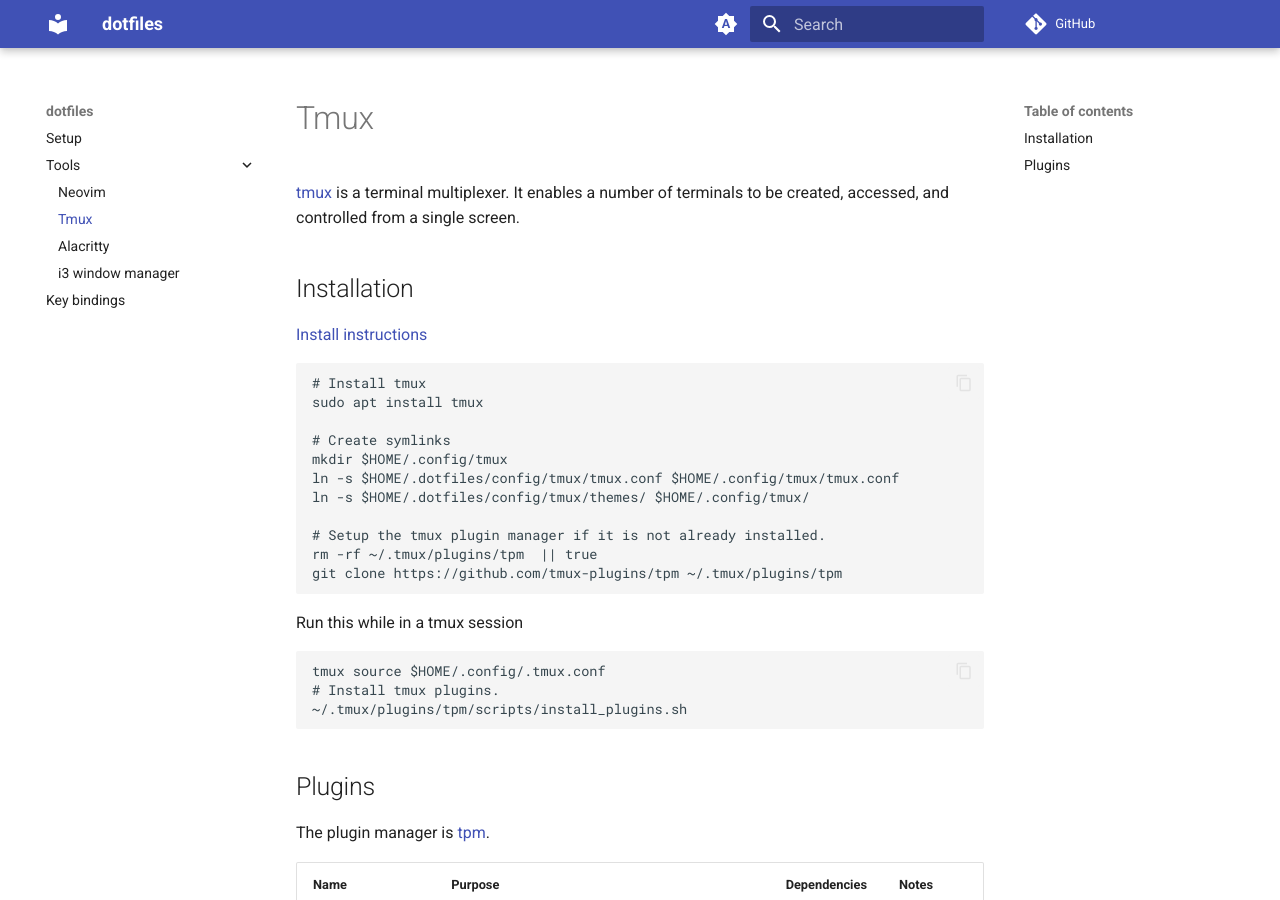
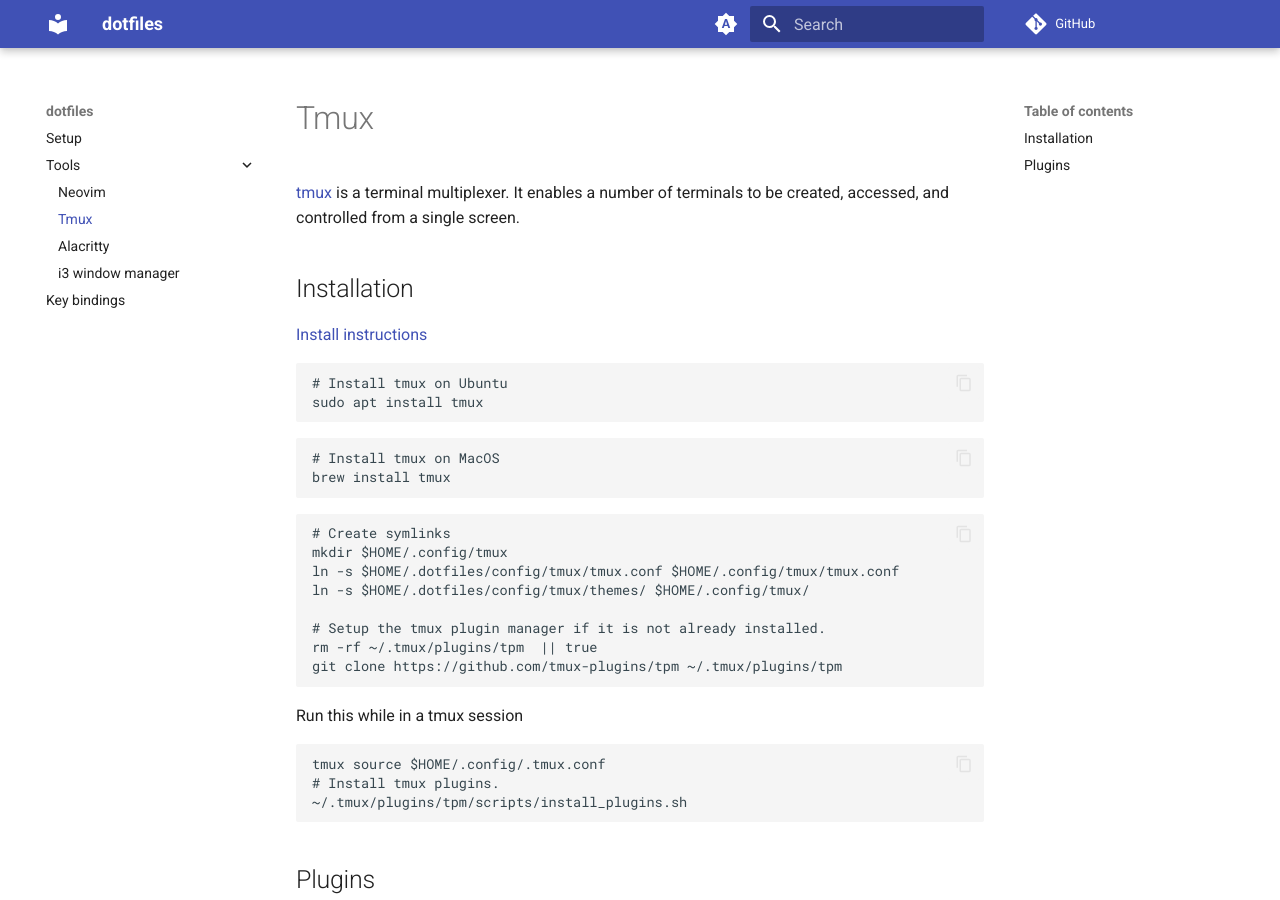
Before and after one commit to HieuDao-code/dotfiles, an MkDocs documentation site: the page built from docs/tmux.md, in a window 1280 px wide and 900 px high. Built offline with MkDocs 1.6.1 and Material for MkDocs 9.7.7, drawn with Linux system fonts in a browser that asks for light colours; comment, search, counter and statistics services are not loaded.

Commit message:
Update tmux.md

````diff
--- a/docs/tmux.md
+++ b/docs/tmux.md
@@ -7,9 +7,16 @@
 [Install instructions](https://github.com/tmux/tmux/wiki/Installing)
 
 ```sh
-# Install tmux
+# Install tmux on Ubuntu
 sudo apt install tmux
+```
 
+```sh
+# Install tmux on MacOS
+brew install tmux
+```
+
+```sh
 # Create symlinks
 mkdir $HOME/.config/tmux
 ln -s $HOME/.dotfiles/config/tmux/tmux.conf $HOME/.config/tmux/tmux.conf
````
